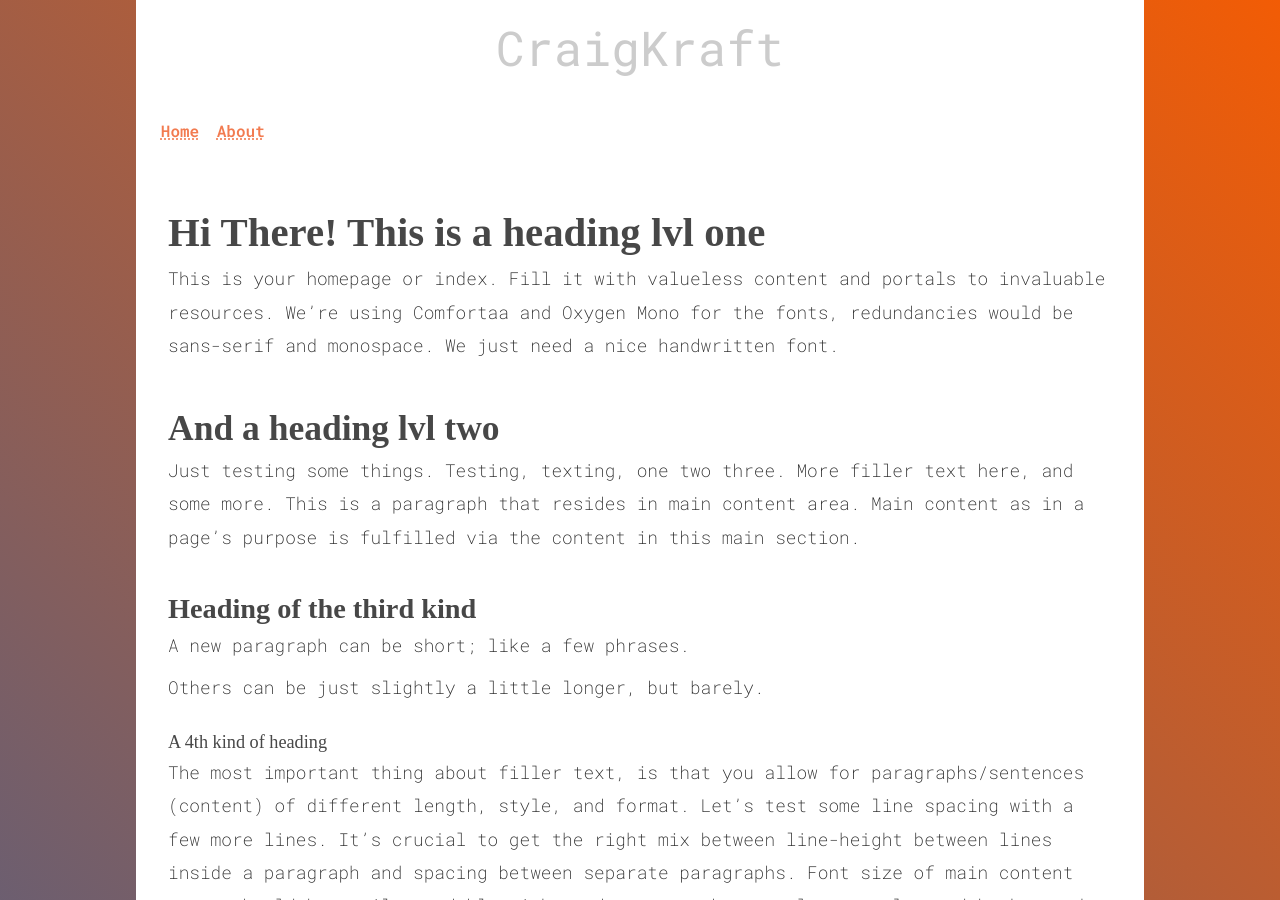
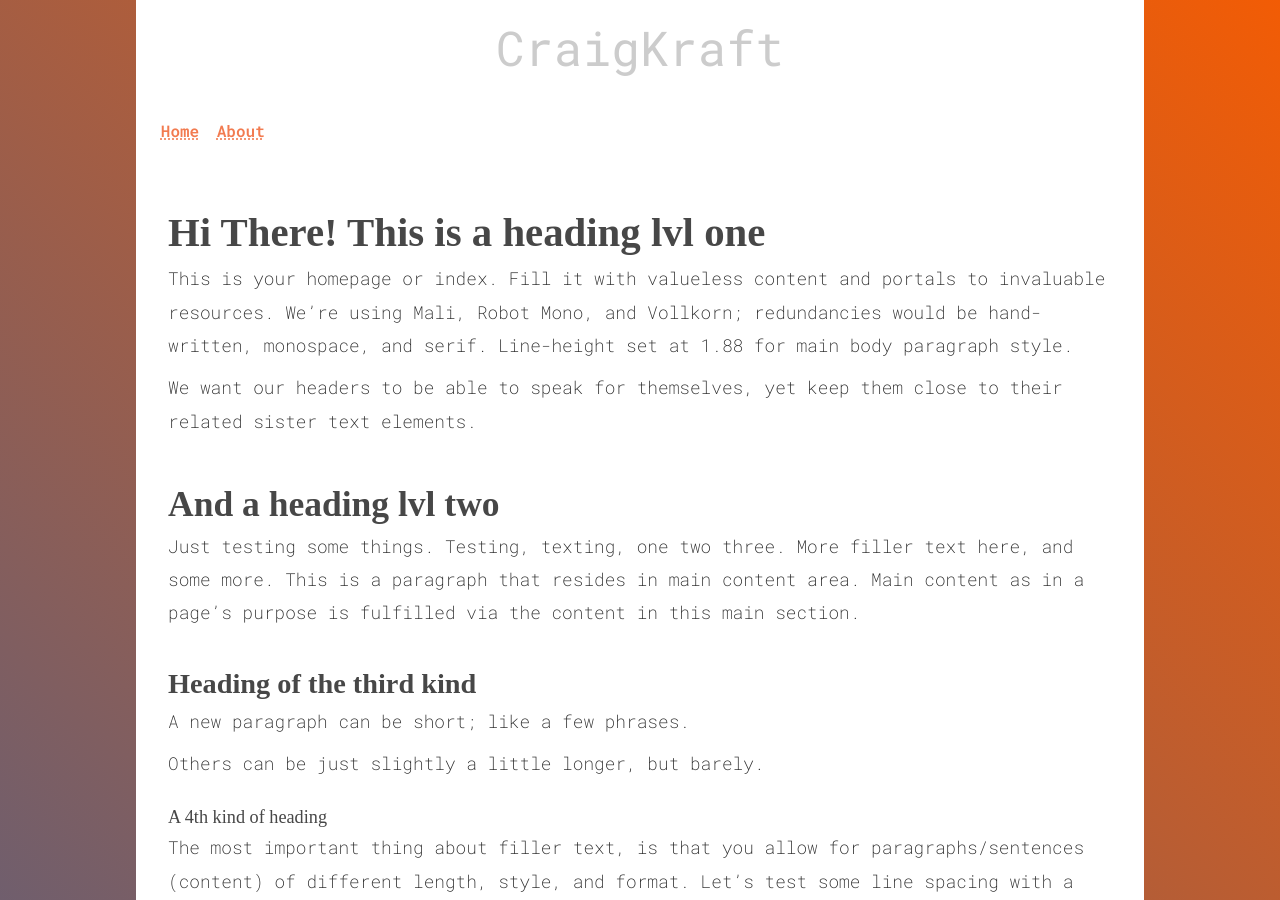
Before and after one commit to craigkraft/craigkraft.github.io, a Jekyll site: the page built from index.md, in a window 1280 px wide and 900 px high. Built offline with Jekyll 4.4.1, drawn with Linux system fonts in a browser that asks for light colours; some web fonts are replaced; some of the changed text lies outside the part shown.

Commit message:
Update index.md

```diff
--- a/index.md
+++ b/index.md
@@ -5,7 +5,9 @@ title: Home
 
 # Hi There! This is a heading lvl one
 
-This is your homepage or index. Fill it with valueless content and portals to invaluable resources. We're using Comfortaa and Oxygen Mono for the fonts, redundancies would be sans-serif and monospace. We just need a nice handwritten font.
+This is your homepage or index. Fill it with valueless content and portals to invaluable resources. We're using Mali, Robot Mono, and Vollkorn; redundancies would be hand-written, monospace, and serif. Line-height set at 1.88 for main body paragraph style.
+
+We want our headers to be able to speak for themselves, yet keep them close to their related sister text elements.
 
 ## And a heading lvl two
 
@@ -25,7 +27,7 @@ The most important thing about filler text, is that you allow for paragraphs/sen
 
 Headings one through six decrease in descending order, while headings four through six remain similar sizes for future styling.
 
-I picked a monospace font for the headings. It only comes in one weight, 400, minimal.
+We're using monospace Robot Mono for body text.
 
 ###### The final heading of all time
 
```
